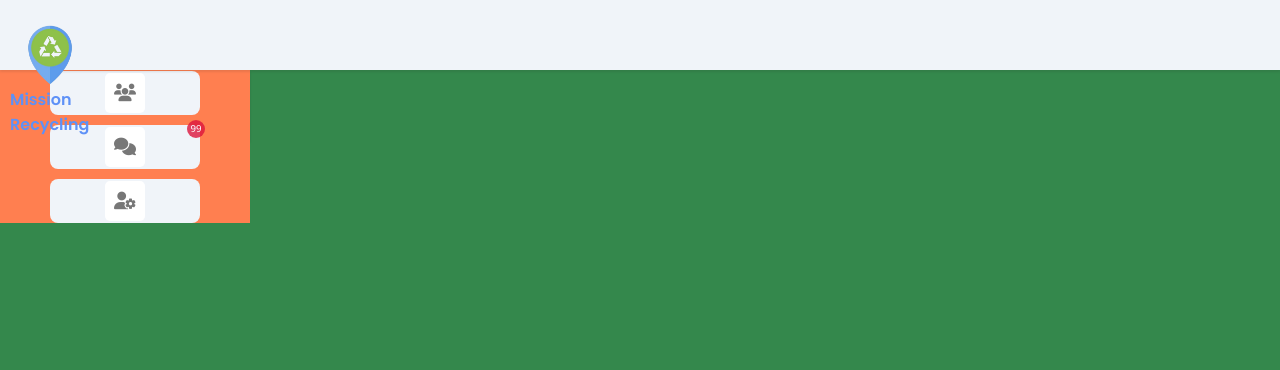
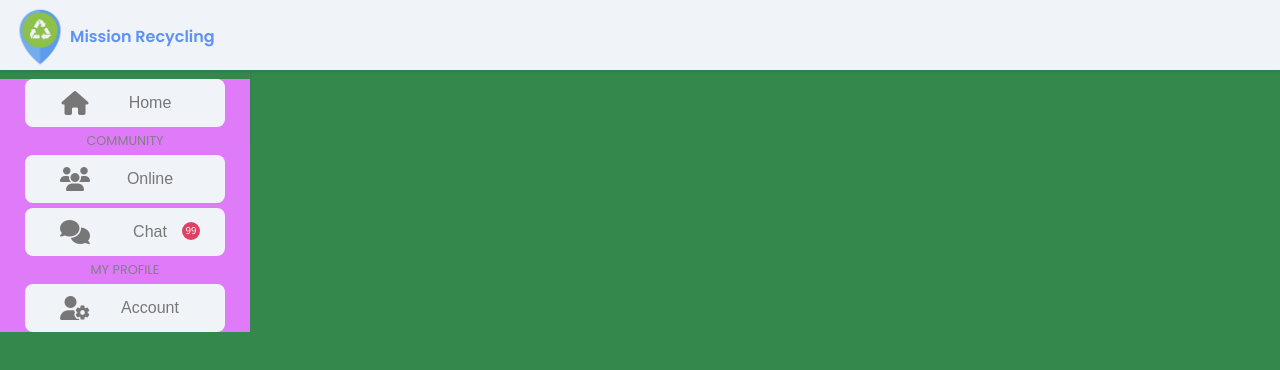
Before and after one commit to ramos29pages/marvel-front, an Angular app: page /dashboard in a window 1280 px wide. Shown: the top 370 px of the page. Built offline with nearby package versions, Linux system fonts and the light colour scheme; no server answers.

Commit message:
fix(styles): remove unnesasary styles and fix menu button component

```diff
--- a/src/app/components/menu-button/menu-button.component.html
+++ b/src/app/components/menu-button/menu-button.component.html
@@ -1,7 +1,7 @@
 <button [class.daniel]="isActive(routerLink)" [routerLink]="routerLink">
     <div class="cont-icon">
         <i class="{{iconClass}}"></i>
+        <div *ngIf="notification" class="notification">{{notifications}}</div>
     </div>
     <p *ngIf="label">{{label | capitalize}} </p>
-    <div *ngIf="notification" class="notification">{{notifications}}</div>
 </button>
--- a/src/app/components/menu-button/menu-button.component.scss
+++ b/src/app/components/menu-button/menu-button.component.scss
@@ -1,7 +1,6 @@
 // @import url('https://fonts.googleapis.com/css2?family=Poppins:ital,wght@0,100;0,200;0,300;0,400;0,500;0,600;0,700;0,800;0,900;1,100;1,200;1,300;1,400;1,500;1,600;1,700;1,800;1,900&display=swap');
 
 @import "../../../variables";
-
 
 $gray1: #b4b4b4;
 $graylith: #f0f4f9;
@@ -25,27 +24,9 @@ button {
   justify-content: center;
   align-items: center;
   flex-direction: column;
-  position: relative;
   width: 100%;
   transition: all 0.2s ease;
   color: #777;
-
-  .notification{
-    position: absolute;
-    right: -5px;
-    top: -5px;
-    background-color: $redColor;
-    width: 18px;
-    height: 18px;
-    overflow: hidden;
-    white-space: nowrap;
-    text-overflow: ellipsis;
-    padding: 2px;
-    font-size: .6rem;
-    color: white;
-    border-radius: 16px;
-    font-family: 'Segoe UI', Tahoma, Geneva, Verdana, sans-serif;
-  }
 
   .cont-icon {
     display: grid;
@@ -56,20 +37,42 @@ button {
     min-height: 30px;
     border-radius: 5px;
     font-size: 1.4rem;
+    position: relative;
 
     img {
       width: 50%;
-      fill: red;
+    }
+
+    .notification {
+      position: absolute;
+      right: -5px;
+      top: -5px;
+      background-color: $redColor;
+      width: 18px;
+      height: 18px;
+      overflow: hidden;
+      white-space: nowrap;
+      text-overflow: ellipsis;
+      padding: 2px;
+      font-size: 0.6rem;
+      color: white;
+      border-radius: 16px;
+      font-family: "Segoe UI", Tahoma, Geneva, Verdana, sans-serif;
     }
   }
 
-  p{
+  p {
+    display: none;
     margin: 0px;
     width: 50px;
-    font-size: .7rem;
+    font-size: 0.7rem;
     overflow: hidden;
     white-space: nowrap;
     text-overflow: ellipsis;
+
+    @media only screen and (min-width: 992px) {
+      display: block;
+    }
   }
 
   &:hover {
@@ -77,46 +80,54 @@ button {
     cursor: pointer;
     font-weight: bold;
   }
-
 }
-
-
-
-
-
-
-
-
-
-
-
-
-
 
 @media only screen and (min-width: 768px) {
   button {
     background: $graylith;
     border: none;
     display: flex;
-    gap: 10px;
     width: 100%;
-    min-width: 150px;
+    min-width: 200px;
+    height: 48px;
     transition: all 0.2s ease;
+    flex-direction: row;
 
     .cont-icon {
       display: grid;
       place-items: center;
-      background-color: #fff;
-      width: 40px;
-      height: 40px;
-      min-width: 40px;
-      min-height: 40px;
+      // background-color: #fff;
+      width: 50px;
+      height: 50px;
+      min-width: 50px;
+      min-height: 50px;
       border-radius: 5px;
-      font-size: 1.1rem;
+      font-size: 1.5rem;
+
+      .notification {
+        position: absolute;
+        right: -5px;
+        top: 5px;
+        background-color: $redColor;
+        width: 18px;
+        height: 18px;
+        overflow: hidden;
+        white-space: nowrap;
+        text-overflow: ellipsis;
+        padding: 2px;
+        font-size: 0.6rem;
+        color: white;
+        border-radius: 16px;
+        font-family: "Segoe UI", Tahoma, Geneva, Verdana, sans-serif;
+
+        @media only screen and (min-width: 992px) {
+          right: -100px;
+          top: 15px;
+        }
+      }
 
       img {
         width: 50%;
-        fill: red;
       }
     }
 
@@ -124,10 +135,16 @@ button {
       transition: all 0.2s ease;
       cursor: pointer;
       font-weight: bold;
+      background-color: rgba(128, 128, 128, 0.2);
     }
 
     p {
-      display: block;
+      margin: 0px;
+      width: 100px;
+      font-size: 1rem;
+      overflow: hidden;
+      white-space: nowrap;
+      text-overflow: ellipsis;
     }
   }
 }
--- a/src/app/components/menu/menu.component.html
+++ b/src/app/components/menu/menu.component.html
@@ -1,21 +1,25 @@
 <div class="container">
     <app-menu-button
         [routerLink]="'home'"
-        [iconClass]="'fa-solid fa-home'">
+        [iconClass]="'fa-solid fa-home'"
+        [label]="'Home'">
     </app-menu-button>
     <p>COMMUNITY</p>
     <app-menu-button
         [routerLink]="'members'"
-        [iconClass]="'fa-solid fa-users'">
+        [iconClass]="'fa-solid fa-users'"
+        [label]="'Online'">
     </app-menu-button>
     <app-menu-button
         [routerLink]="'messages'"
         [iconClass]="'fa-solid fa-comments'"
-        [notification]="true">
+        [notification]="true"
+        [label]="'Chat'">
     </app-menu-button>
     <p>MY PROFILE</p>
     <app-menu-button
         [routerLink]="'account'"
-        [iconClass]="'fa-solid fa-user-gear'">
+        [iconClass]="'fa-solid fa-user-gear'"
+        [label]="'Account'">
     </app-menu-button>
 </div>
--- a/src/app/components/menu/menu.component.scss
+++ b/src/app/components/menu/menu.component.scss
@@ -2,38 +2,54 @@ $greenApp: #90c129;
 $blueApp: #7aa5f9;
 $navColor: #f0f4f9;
 
-.container{
+.container {
   width: 100%;
   display: flex;
   background-color: $navColor;
   justify-content: space-evenly;
   align-items: center;
   gap: 5px;
-    // background-color: coral;
+  height: 58px;
 
-    p{
+
+  p {
     display: none;
   }
 }
 
 //TABLETS
 @media only screen and (min-width: 768px) {
-
-}
-
-@media only screen and (min-width: 992px) {
-  .container{
-    margin-top: 30px;
-    width: 100%;
-    display: grid;
-    background-color: coral;
+  .container {
+    display: flex;
+    // background-color: #57c251;
     justify-content: center;
     gap: 10px;
 
-    p{
+    p {
+      display: none;
       text-align: left;
-        font-size: .8rem;
+      font-size: 0.7rem;
       color: gray;
     }
   }
 }
+
+//PCS
+@media only screen and (min-width: 992px) {
+  .container {
+    margin-top: 25vh;
+    width: 100%;
+    height: auto;
+    display: flex;
+    flex-direction: column;
+    background-color: #df7af9;
+    gap: 5px;
+
+    p {
+      text-align: left;
+      display: block;
+      font-size: 0.8rem;
+      color: gray;
+    }
+  }
+}
--- a/src/app/components/nav/nav.component.scss
+++ b/src/app/components/nav/nav.component.scss
@@ -13,7 +13,6 @@ $whiteGoogle: #f0f4f9;
   display: flex;
   align-items: center;
   justify-content: space-between;
-  // background-color: coral;
 
   section {
     // background-color: royalblue;
@@ -224,16 +223,16 @@ $whiteGoogle: #f0f4f9;
     }
 
     .cont-logo {
+      // background: crimson;
       justify-content: center;
       margin-left: 10px;
       margin-top: 3px;
-      width: 80px;
-      height: 40%;
-      display: grid;
+      height: 100%;
+      display: flex;
       place-items: center;
 
       img {
-        width: 80%;
+        width: 60px;
       }
     }
 
--- a/src/app/constants/constants.ts
+++ b/src/app/constants/constants.ts
@@ -3,7 +3,7 @@ export const CURRENT_TOKEN : string = "CURRENT_TOKEN";
 export const api = {
   AuthLoginEndpoint : 'http://localhost:3000/api/v1/auth/login',
   AuthValidateUsernameEndpoint : 'http://localhost:3000/api/v1/auth/validate-username',
-  user : {
-    get: 'https://api.escuelajs.co/api/v1/auth/login',
+  users : {
+    getAllEndpoint: 'http://localhost:3000/api/v1/users',
   }
 }
```
Lines whose indentation alone changed are shown as unchanged.
